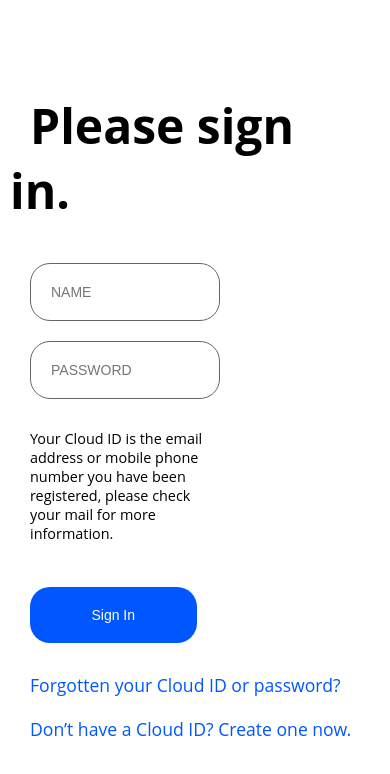
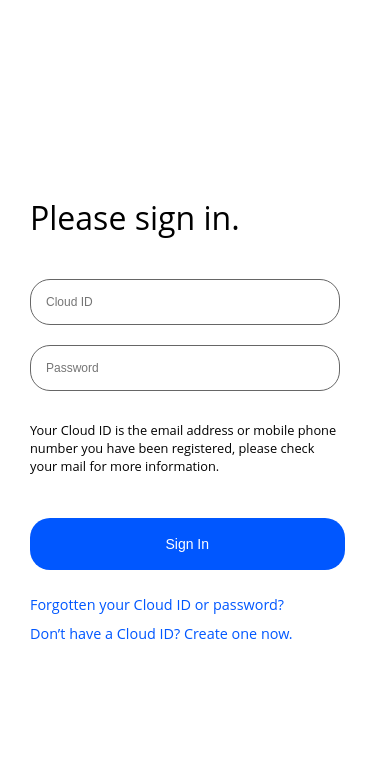
Before and after one commit to Aakash1020/FirstUI, a website: page login.html in a window 390 px wide. Drawn offline with nearby package versions, Linux system fonts and the light colour scheme.

Commit message:
update Commit

```diff
--- a/login.html
+++ b/login.html
@@ -28,7 +28,12 @@
 		.screen-body span{
 			font-size: 3em;
 			margin: 20px;
-			font-weight: 650;
+
+		}
+		@media (max-width: 400px){
+			.screen-body span{
+				font-size: 2em;
+			}
 		}
 		.form{
 			background-color: white;
@@ -37,6 +42,8 @@
 			border-radius: 15px;
 			z-index: -1;
 		}
+
+
 
 		.l1{
 			display: flex;
@@ -51,8 +58,31 @@
 			outline: none;
 
 		}
+		@media (max-width: 400px){
+			.l1{
+				width: 75%;
+				padding: 15px;
+				font-size: 12px;
+				justify-content: center;
+			}
+		}
 		.l1:placeholder {
 		  	color: #666;
+		}
+
+
+		.screen-body p{
+			width: 47%;
+			margin-left: 10px;
+			padding: 10px;
+			text-decoration: none;
+			font-size: 0.9em;
+		}
+		@media (max-width: 400px){
+			.screen-body p{
+				width: 85%;
+				font-size: 0.8em;
+			}
 		}
 		.text1{
 			color: #0057FF;
@@ -63,16 +93,18 @@
 			font-size: 1.1em;
 			width: auto;
 		}
+		@media (max-width: 400px){
+			.text1{
+				font-size: 0.9em;
+				padding: 5px;
+				margin-left: 15px;
+			}
+		}
+
 		.text1:hover{
 			text-decoration: underline;
 		}
-		.screen-body p{
-			max-width: 47%;
-			margin-left: 10px;
-			padding: 10px;
-			text-decoration: none;
-			font-size: 0.9em;
-		}
+
 		.submit{
 			background-color: #0057FF;
 			text-align: center;
@@ -85,8 +117,14 @@
   			width: 45%;
   			cursor: pointer;
   			outline: none;
+		}
+		@media (max-width: 400px){
+			.submit{
+				width: 85%;
+				padding: 18px;
+			}
+		}
 
-		}
 
 
 
@@ -100,8 +138,8 @@
 			<div class="screen-body">
 				<span>Please sign in.</span>
 				<form class="form">
-					<input class="l1" placeholder="NAME">
-					<input class="l1" placeholder="PASSWORD">
+					<input class="l1" placeholder="Cloud ID">
+					<input class="l1" placeholder="Password">
 
 				</form>
 				<p>Your Cloud ID is the email address or mobile phone number you have been registered, please check your mail for more information.</p>
```
